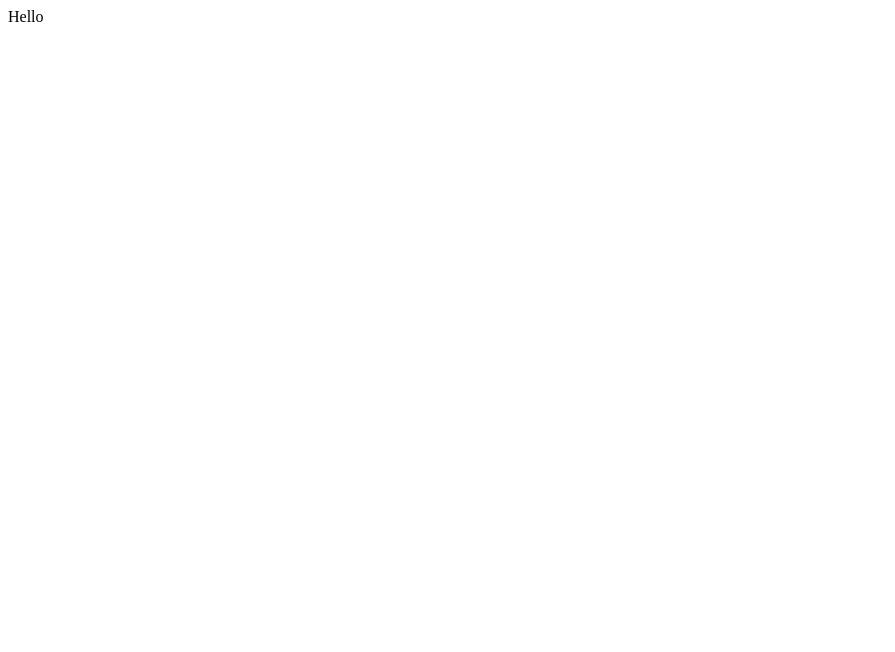
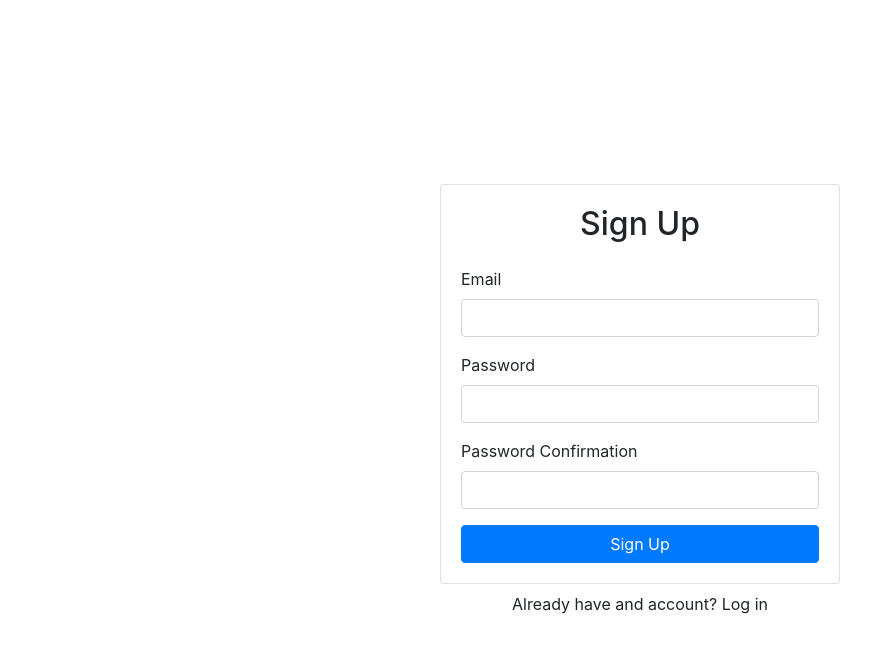
Before and after one commit to Jeffreywye/SteamWishlistAppFrontend, a React (Create React App) app: page / in a window 1280 px wide. Shown: the top 652 px of the page, without its empty margins (0-895 px from the left). Built offline with nearby package versions, Linux system fonts and the light colour scheme.

Commit message:
created authContect signup fnc and sign up page

```diff
--- a/src/components/App.js
+++ b/src/components/App.js
@@ -1,6 +1,23 @@
+import React from "react"
+import { Container } from "react-bootstrap";
+import Signup from "./Signup"
 
 function App() {
-  return "Hello"
+  return (
+    <Container
+      className="d-flex align-items-center justify-content-center"
+      style = {{minHeight:"100vh" }}
+      >
+      <div
+        className="w-100"
+        style = {{maxWidth: '400px'}}
+      >
+        <Signup/>
+      </div>
+
+    </Container>
+
+  )
 }
 
 export default App;
--- a/src/components/Signup.js
+++ b/src/components/Signup.js
@@ -1,10 +1,15 @@
-import React from "react"
+import React, { useRef } from "react"
 import {Form, Button, Card} from 'react-bootstrap'
 
 const Signup = (props) => {
+    const emailRef = useRef()
+    const passwordRef = useRef()
+    const passwordConfirmRef = useRef()
+
     return (
-        <div>
+        <div >
             <Card>
+                <Card.Body>
                     <h2 className="text-center mb-4">Sign Up</h2>
                     <Form>
                         <Form.Group id="email">
@@ -21,6 +26,7 @@ const Signup = (props) => {
                         </Form.Group>
                         <Button className="w-100" type="submit">Sign Up</Button>
                     </Form>
+                </Card.Body>
             </Card>
             <div className = "w-100 text-center mt-2">
                 Already have and account? Log in
@@ -28,3 +34,5 @@ const Signup = (props) => {
         </div>
     )
 }
+
+export default Signup
--- a/src/index.js
+++ b/src/index.js
@@ -1,6 +1,7 @@
 import React from 'react';
 import ReactDOM from 'react-dom';
 import App from './components/App';
+import "bootstrap/dist/css/bootstrap.min.css"
 
 ReactDOM.render(
   <React.StrictMode>
```
Also changed, not shown: src/components/AuthContext.js (added, +35 -0 lines). Lines whose indentation alone changed are shown as unchanged.
